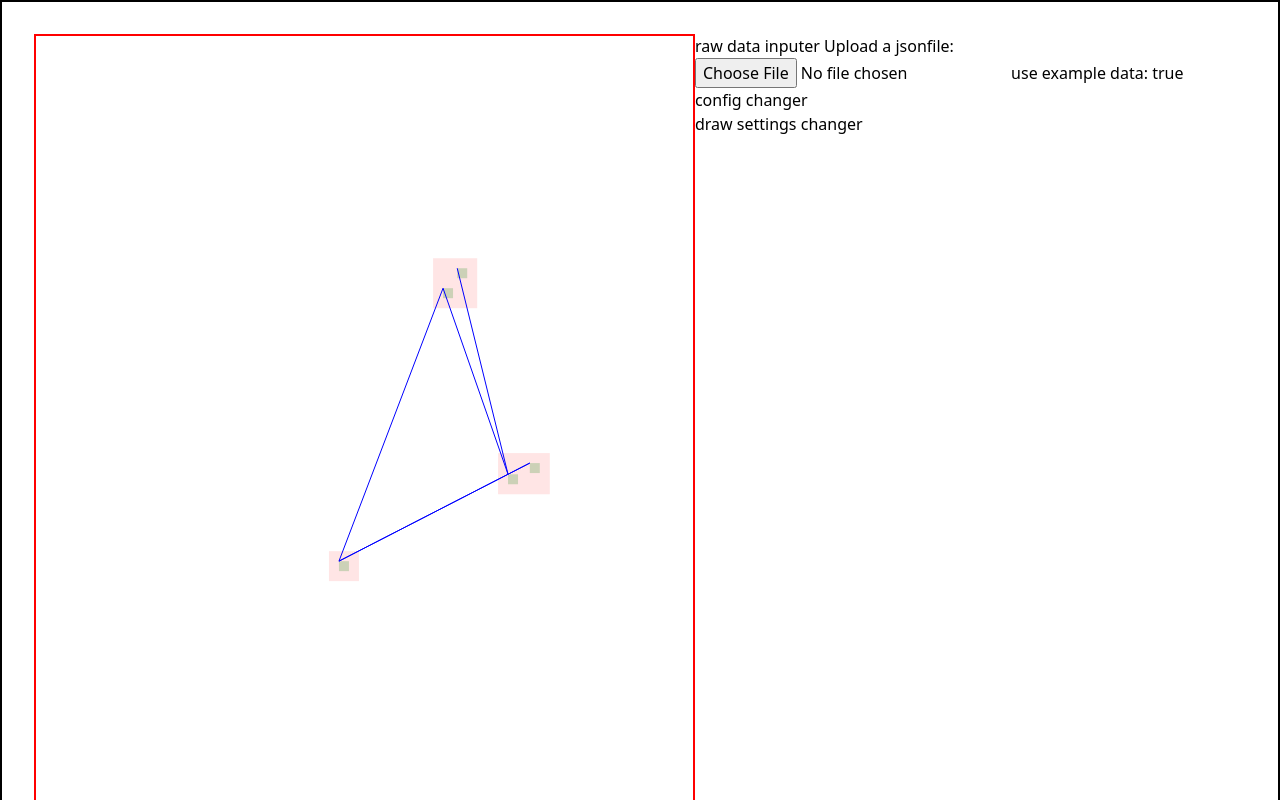
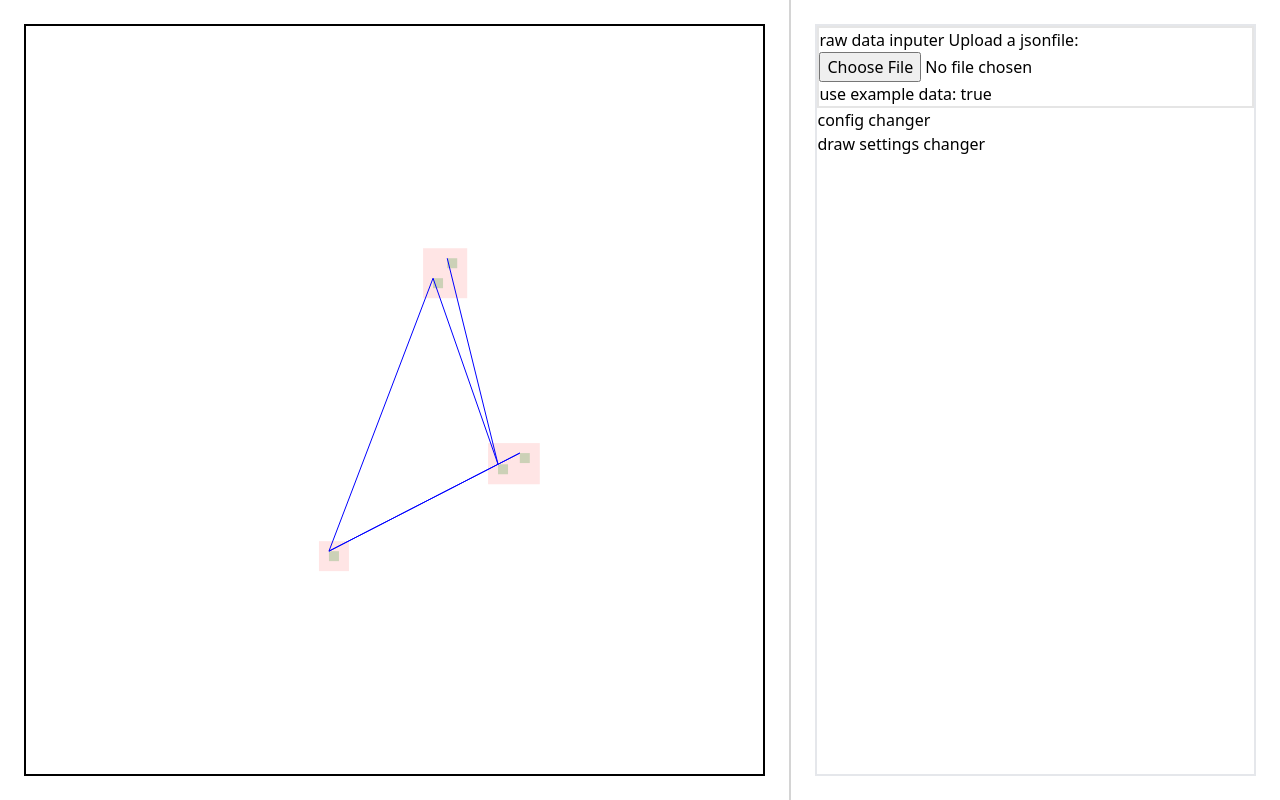
Before and after one commit to christojeffrey/software-visualization, a SvelteKit app in the folder svelte/: page /v2 in a window 1280 px wide. Shown: the top 800 px of the page. Built offline with nearby package versions, Linux system fonts and the light colour scheme.

Commit message:
style: svg now grow

```diff
--- a/svelte/src/routes/+layout.svelte
+++ b/svelte/src/routes/+layout.svelte
@@ -2,4 +2,6 @@
     import "../app.css";
   </script>
 
-  <slot />
+  <div class="flex flex-col h-screen w-screen">
+    <slot />
+  </div>
--- a/svelte/src/routes/v2/+page.svelte
+++ b/svelte/src/routes/v2/+page.svelte
@@ -18,9 +18,10 @@
     const drawSettings: any = {};
 	let svgElement: any = {};
 
-	let doRedraw = true;
 	let doReconvert = true;
     let doRefilter = true;
+	let doRedraw = true;
+
     let isMounted = false;
 
 	$: {
@@ -31,10 +32,16 @@
 				console.log("convertedData");
 				console.log(convertedData);
                 doReconvert = false;
+
+				// must refilter after reconvert
+				doRefilter = true;
             }
             if (doRefilter) {
 				graphData = filter(config, convertedData);
                 doRefilter = false;
+
+				// must redraw after refilter
+				doRedraw = true;
             }
 			if (doRedraw) {
 				// remove the old data
@@ -51,13 +58,20 @@
 	});
 </script>
 
-<div class="graph">
-	<svg bind:this={svgElement} />
-	<div class = "side-panel">
-		<RawDataInputer bind:rawData/>
+<div class="flex justify-between h-full">
+	<!-- canvas -->
+	<div class="m-6 border-2 border-black w-full">
+		<svg bind:this={svgElement} class="w-full h-full"/>
+	</div>
+
+	<!-- vertical line -->
+	<div class ="bg-neutral-300 w-1"/>
+
+	<!-- sidepanel -->
+	<div class = " m-6 border-2">
+		<RawDataInputer bind:rawData bind:doReconvert/>
 		<ConfigChanger/>
 		<DrawSettingsChanger/>
-
 	</div>
 </div>
 
@@ -67,7 +81,6 @@
 		border: 2px solid black;
 		display: flex;
 		justify-content: space-between;
-		padding: 2rem;
 	}
 	.graph svg {
 		/* border red 2px */
--- a/svelte/src/routes/v2/components/raw-data-inputer.svelte
+++ b/svelte/src/routes/v2/components/raw-data-inputer.svelte
@@ -1,9 +1,32 @@
 <script lang="ts">
     export let rawData: any;
+	export let doReconvert: boolean;
+
     let files: any;
     let useExampleData = true;
+
+
+	const loadItems = async (file: any) => {
+		let text = await file.text();
+
+		rawData = JSON.parse(text);
+
+		doReconvert = true;
+	};
+
+	$: {
+		if (files && !useExampleData) {
+			loadItems(files[0]);
+		}
+	}
+	$: {
+		if (useExampleData) {
+			rawData = undefined;
+			doReconvert = true;
+		}
+	}
 </script>
-<div>
+<div class="border-2 border-neutral-200">
     raw data inputer
     <label for="avatar">Upload a jsonfile:</label>
 	<input accept="application/json" bind:files id="avatar" name="avatar" type="file" />
```
